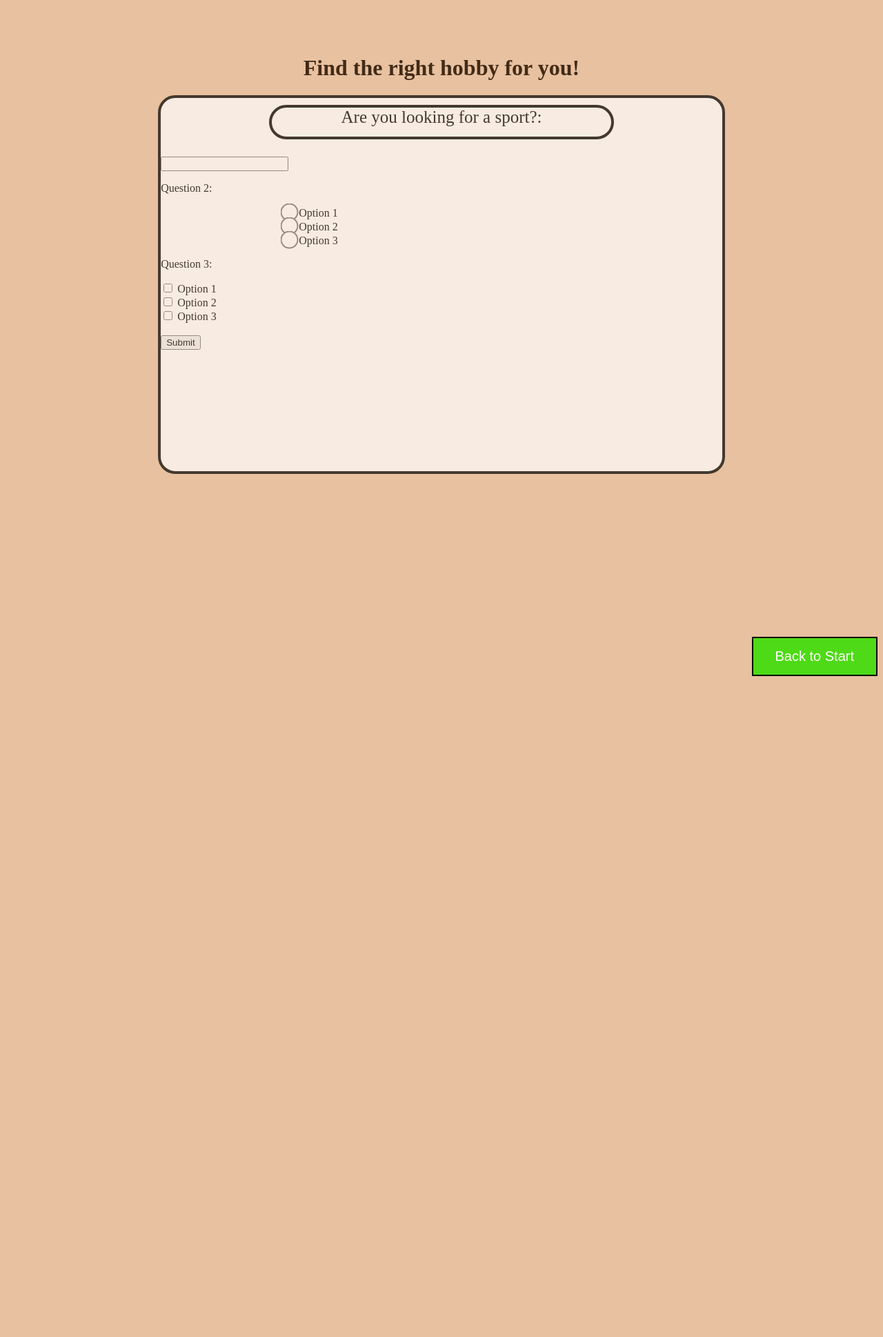
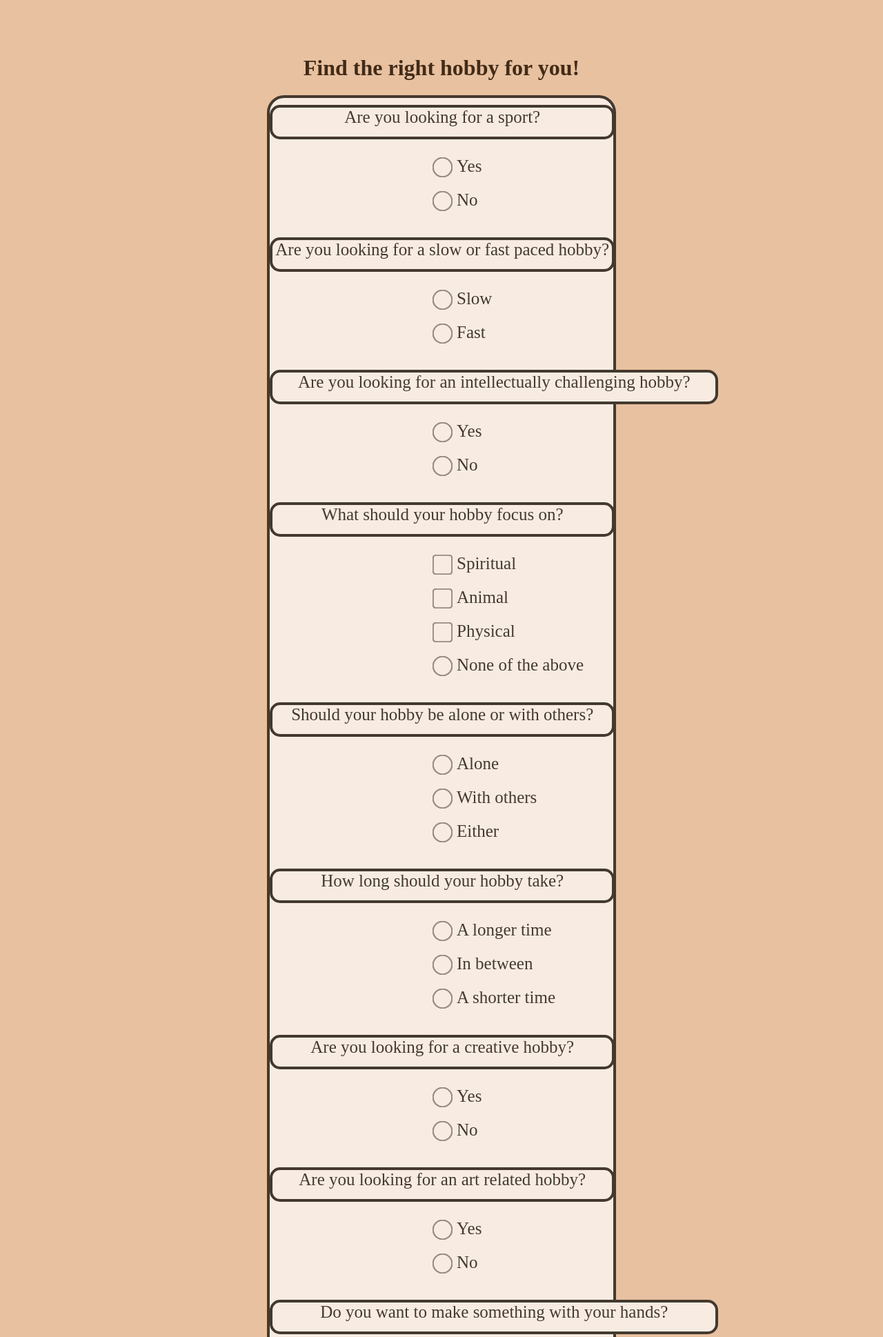
Before and after one commit to DanielMessiana/Hobbyists, a Django app: page /survey in a window 1280 px wide. Shown: the top 1938 px of the page at 69% size. Before the commit the page ends 980 px from the top, so only its background shows below. Run offline with Django 4.2, Linux system fonts and the light colour scheme.

Commit message:
First true alpha

```diff
--- a/main/templates/main/survey.html
+++ b/main/templates/main/survey.html
@@ -65,18 +65,16 @@
 		.square {
 		border-radius: 25px 25px 25px 25px;
 		margin: auto;
-		height: 70%;
-		width: 65%;
+		height: 265%;
+		width: 40%;
 		border: 4px solid black;
 		background-color: white;
 		opacity: 0.7;
 	}
-
-
 	}
 
 	.question {
-		border-radius: 25px 25px 25px 25px;
+		border-radius: 15px 15px 15px 15px;
 		height: 50px;
 		width: 500px;
 		border: 4px solid black;
@@ -97,25 +95,30 @@
 
 	.answer {
 		font-size: 30;
-
+		text-align: center;
 	}
 
 	input[type='radio'] {
     	transform: scale(1.5);
-    	margin-left: 85;
+    	margin-left: auto;
+		margin-right: auto;
  	}
-
-
 
  	@media (min-width: 600px) {
  		.answer {
 			font-size: 40;
-
 		}
 
 		input[type='radio'] {
-    		transform: scale(2);
-    		margin-left: 180;
+    		transform: scale(2.3);
+    		margin-left: 49%;
+    		margin-right:10px;
+ 		}
+
+ 		input[type='checkbox'] {
+    		transform: scale(2.3);
+    		margin-left: 49%;
+    		margin-right:10px;
  		}
 	}
 
@@ -124,18 +127,80 @@
 <div class="square">
 <form method="post">
     {% csrf_token %}
-    <p class="question">Are you looking for a sport?:</p>
-    <input type="text" name="question1">
-    <p>Question 2:</p>
-    <input type="radio" name="question2" value="option1"> Option 1<br>
-    <input type="radio" name="question2" value="option2"> Option 2<br>
-    <input type="radio" name="question2" value="option3"> Option 3<br>
-    <p>Question 3:</p>
-    <input type="checkbox" name="question3[]" value="option1"> Option 1<br>
-    <input type="checkbox" name="question3[]" value="option2"> Option 2<br>
-    <input type="checkbox" name="question3[]" value="option3"> Option 3<br>
+    <!-- sport -->
+    <p class="question">Are you looking for a sport?</p>
+    <input type="radio" name="question1" value="Yes"> <span style="font-size:25px;">Yes</span><br>
+    <input type="radio" style="margin-top:30px" name="question1" value="No"> <span style="font-size:25px;">No</span><br>
+
+    <!-- speed -->
+    <p class="question" style="margin-top:40px">Are you looking for a slow or fast paced hobby?</p>
+    <input type="radio" name="question2" value="Slow"> <span style="font-size:25px;">Slow</span><br>
+    <input type="radio" style="margin-top:30px" name="question2" value="Fast"> <span style="font-size:25px;">Fast</span><br>
+
+    <!-- intellectual -->
+    <p class="question" style="margin-top:40px;width: 650px;">Are you looking for an intellectually challenging hobby?</p>
+    <input type="radio" name="question3" value="Yes"> <span style="font-size:25px;">Yes</span><br>
+    <input type="radio" style="margin-top:30px" name="question3" value="No"> <span style="font-size:25px;">No</span><br>
+
+    <!-- focus -->
+    <p class="question" style="margin-top:40px">What should your hobby focus on?</p>
+    <input type="checkbox" name="question4" value="Spiritual"> <span style="font-size:25px;">Spiritual</span><br>
+    <input type="checkbox" style="margin-top:30px" name="question4" value="Animal"> <span style="font-size:25px;">Animal</span><br>
+    <input type="checkbox" style="margin-top:30px" name="question4" value="Physical"> <span style="font-size:25px;">Physical</span><br>
+    <input type="radio" style="margin-top:30px" name="question4" value="None" onclick="disableCheckboxes()"> <span style="font-size:25px;">None of the above</span><br>
+
+	<script>
+	function disableCheckboxes() {
+	  var checkboxes = document.querySelectorAll('input[type="checkbox"]');
+	  checkboxes.forEach(function(checkbox) {
+	    checkbox.disabled = true;
+	  });
+	}
+	</script>
+
+	<!-- Social -->
+    <p class="question" style="margin-top:40px">Should your hobby be alone or with others?</p>
+    <input type="radio" name="question5" value="Alone"> <span style="font-size:25px;">Alone</span><br>
+    <input type="radio" style="margin-top:30px" name="question5" value="Group"> <span style="font-size:25px;">With others</span><br>
+    <input type="radio" style="margin-top:30px" name="question5" value="Either"> <span style="font-size:25px;">Either</span><br>
+
+    <!-- Time -->
+    <p class="question" style="margin-top:40px">How long should your hobby take?</p>
+    <input type="radio" name="question6" value="Alot"> <span style="font-size:25px;">A longer time</span><br>
+    <input type="radio" style="margin-top:30px" name="question6" value="InBetween"> <span style="font-size:25px;">In between</span><br>
+    <input type="radio" style="margin-top:30px" name="question6" value="Minimal"> <span style="font-size:25px;">A shorter time</span><br>
+
+    <!-- Creative -->
+    <p class="question" style="margin-top:40px">Are you looking for a creative hobby?</p>
+    <input type="radio" name="question7" value="Yes"> <span style="font-size:25px;">Yes</span><br>
+    <input type="radio" style="margin-top:30px" name="question7" value="No"> <span style="font-size:25px;">No</span><br>
+
+    <!-- Art -->
+    <p class="question" style="margin-top:40px">Are you looking for an art related hobby?</p>
+    <input type="radio" name="question8" value="Yes"> <span style="font-size:25px;">Yes</span><br>
+    <input type="radio" style="margin-top:30px" name="question8" value="No"> <span style="font-size:25px;">No</span><br>
+
+    <!-- Craftmanship -->
+    <p class="question" style="margin-top:40px;width: 650px;">Do you want to make something with your hands?</p>
+    <input type="radio" name="question9" value="Yes"> <span style="font-size:25px;">Yes</span><br>
+    <input type="radio" style="margin-top:30px" name="question9" value="No"> <span style="font-size:25px;">No</span><br>
+
+    <!-- Physicalexp -->
+    <p class="question" style="margin-top:40px">Do you want to physically express yourself?</p>
+    <input type="radio" name="question10" value="Yes"> <span style="font-size:25px;">Yes</span><br>
+    <input type="radio" style="margin-top:30px" name="question10" value="No"> <span style="font-size:25px;">No</span><br>
+
+    <!-- Cost -->
+    <p class="question" style="margin-top:40px;width: 650px;">How much are you looking to spend on a hobby?</p>
+    <input type="radio" name="question11" value="free"> <span style="font-size:25px;">0</span><br>
+    <input type="radio" style="margin-top:30px" name="question11" value="LTT"> <span style="font-size:25px;">Less than $10</span><br>
+    <input type="radio" style="margin-top:30px" name="question11" value="TTF"> <span style="font-size:25px;">$10-$50</span><br>
+    <input type="radio" style="margin-top:30px" name="question11" value="FTH"> <span style="font-size:25px;">$50-$100</span><br>
+    <input type="radio" style="margin-top:30px" name="question11" value="MTH"> <span style="font-size:25px;">More than $100</span><br>
+
     <br>
-    <input type="submit" value="Submit">
+
+    <input type="submit" style="margin-top:30px;margin-left:90%" value="Submit">
 </form>
 
 </div>
--- a/main/urls.py
+++ b/main/urls.py
@@ -6,7 +6,6 @@
 urlpatterns=[
 path("temp", views.index, name="index"),
 path("", views.start, name="start"),
-path("secret", views.secret, name="secret"),
-path("survey", views.survey, name="survey"),
+path("survey", views.survey_view, name="survey_view"),
 path("results", views.results, name="results")
 ]
--- a/main/views.py
+++ b/main/views.py
@@ -1,6 +1,11 @@
-from django.shortcuts import render
-from django.http import HttpResponse
+from django.shortcuts import render, redirect
+from django.http import HttpResponse, JsonResponse
+from django.views.decorators.csrf import csrf_exempt
+from django.core import serializers
+from django.db.models import Count
+from .models import Hobby
 
+import random
 
 def index(response):
 	return HttpResponse("<h1>test</h1>")
@@ -8,19 +13,103 @@
 def start(response):
 	return render(response, "main/start.html", {})
 
-def secret(response):
+def survey_view(request):
     if request.method == 'POST':
         question1 = request.POST.get('question1')
         question2 = request.POST.get('question2')
-        question3 = request.POST.getlist('question3[]')
-        # Process the survey data here
-        return render(request, 'survey_confirmation.html')
+        question3 = request.POST.get('question3')
+        question4 = request.POST.get('question4')
+        question5 = request.POST.get('question5')
+        question6 = request.POST.get('question6')
+        question7 = request.POST.get('question7')
+        question8 = request.POST.get('question8')
+        question9 = request.POST.get('question9')
+        question10 = request.POST.get('question10')
+        question11 = request.POST.get('question11')
+
+        hobbies = Hobby.objects.all()
+
+        # Calculate scores for each hobby
+        scores = {}
+        for hobby in hobbies:
+            score = 0
+            if hobby.sport.capitalize() == 'Yes' and question1 == 'Yes':
+                score += 1
+            elif hobby.sport.capitalize() == 'No' and question1 == 'No':
+                score -= 1
+
+            if hobby.speed.capitalize() == 'Fast' and question2 == 'Fast':
+                score += 1
+            elif hobby.speed.capitalize() == 'Slow' and question2 == 'Slow':
+                score += 1
+
+            if hobby.intellectual.capitalize() == 'Yes' and question3 == 'Yes':
+                score += 1
+            elif hobby.intellectual.capitalize() == 'No' and question3 == 'No':
+                score -= 1
+
+            if hobby.focus.capitalize() == 'Yes' and question4 == 'Yes':
+                score += 1
+            elif hobby.focus.capitalize() == 'No' and question4 == 'No':
+                score -= 1
+
+            if hobby.social.capitalize() == 'Alone' and question5 == 'Alone':
+                score += 1
+            elif hobby.social.capitalize() == 'With others' and question5 == 'Group':
+                score += 1
+            elif (hobby.social.capitalize() == 'Either' and question6 == 'Either') or (hobby.social.capitalize() == 'With others' and question6 == 'Either') or (hobby.social.capitalize() == 'Alone' and question6 == 'Either'):
+                score += 1
+
+            if hobby.time.capitalize() == 'A lot' and question7 == 'Alot':
+                score += 1
+            elif hobby.time.capitalize() == 'In between' and question7 == 'InBetween':
+                score += 1
+            elif hobby.time.capitalize() == 'Minimal' and question7 == 'Minimal':
+                score += 1
+
+            if hobby.creative.capitalize() == 'Yes' and question3 == 'Yes':
+                score += 1
+            elif hobby.creative.capitalize() == 'No' and question3 == 'No':
+                score -= 1
+
+            if hobby.art.capitalize() == 'Yes' and question3 == 'Yes':
+                score += 1
+            elif hobby.art.capitalize() == 'No' and question3 == 'No':
+                score -= 1
+
+            if hobby.craft.capitalize() == 'Yes' and question3 == 'Yes':
+                score += 1
+            elif hobby.craft.capitalize() == 'No' and question3 == 'No':
+                score -= 1
+
+            if hobby.physicalexp.capitalize() == 'Yes' and question3 == 'Yes':
+                score += 1
+            elif hobby.physicalexp.capitalize() == 'No' and question3 == 'No':
+                score -= 1
+
+            if hobby.cost.capitalize() == "It's free" and question3 == 'free':
+                score += 1
+            elif hobby.cost.capitalize() == 'Less than $10' and question3 == 'LTT':
+                score += 1
+            elif hobby.cost.capitalize() == '$10-$50' and question3 == 'TTF':
+                score += 1
+            elif hobby.cost.capitalize() == '$50-$100' and question3 == 'FTH':
+                score += 1
+            elif hobby.cost.capitalize() == 'More than $100' and question3 == 'MTH':
+                score += 1
+
+            scores[hobby] = score
+
+        # Get top 5 hobbies with highest scores
+        top_hobbies = sorted(scores, key=scores.get, reverse=True)[:10]
+
+        context = {
+            'top_hobbies': top_hobbies
+        }
+
+        return render(request, 'main/survey_results.html', context)
     else:
-        return render(request, 'survey.html')
-    return render(response, "main/secret.html", {})
-
-def survey(response):
-	return render(response, 'main/survey.html')
+        return render(request, 'main/survey.html')
 
 def results(response):
 	return render(response, "main/results.html", {})
```
Also changed, not shown: main/models.py (+12 -3 lines), main/templates/main/survey_results.html (+88 -0 lines), db.sqlite3.
